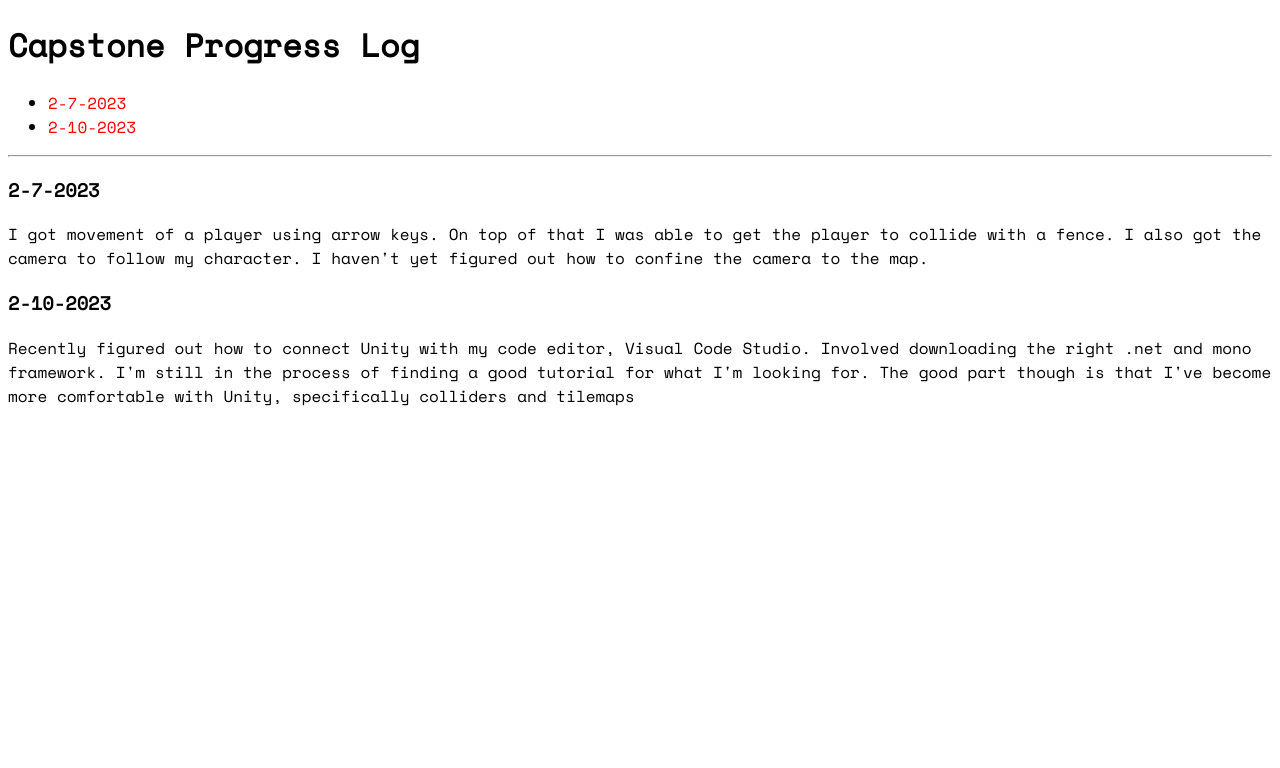
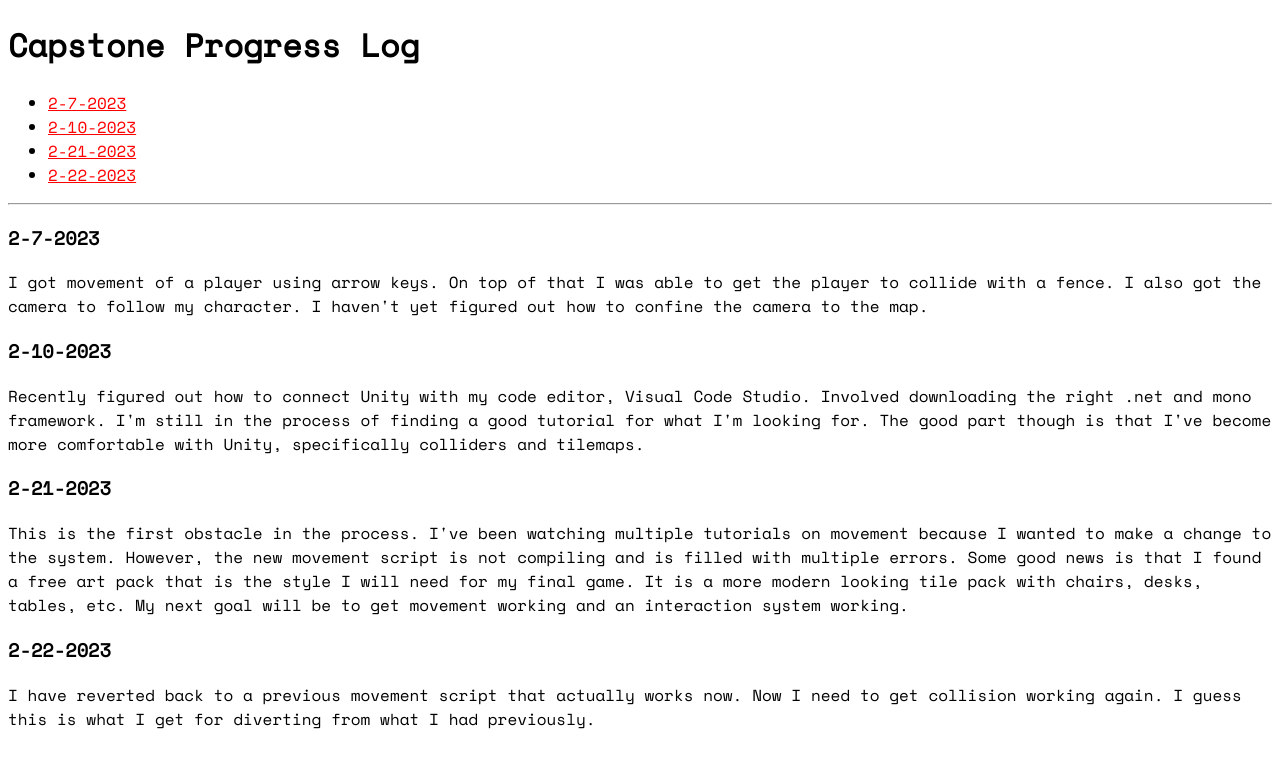
Before and after one commit to ljmamaral/washington, a PHP site: page /capstone.html in a window 1280 px wide. Shown: the top 768 px of the page. Run offline with PHP 8.4, Linux system fonts and the light colour scheme.

Commit message:
no message

```diff
--- a/capstone.html
+++ b/capstone.html
@@ -2,18 +2,22 @@
 <html>
   <head>
     <title>Washington</title>
+
     <link href="style.css" type="text/css" rel="stylesheet">
     <link rel="preconnect" href="https://fonts.googleapis.com">
     <link rel="preconnect" href="https://fonts.gstatic.com" crossorigin>
     <link href="https://fonts.googleapis.com/css2?family=Space+Mono&display=swap" rel="stylesheet">
+
   </head>
   <body>
     <header>
       <h1>Capstone Progress Log</h1>
       <nav>
         <ul>
-            <li><a id="1">2-7-2023</a></li>
-            <li><a id="2">2-10-2023</a></li>
+            <li><a href="#entry_01">2-7-2023</a></li>
+            <li><a href="#entry_02">2-10-2023</a></li>
+            <li><a href="#entry_03">2-21-2023</a></li>
+            <li><a href="#entry_04">2-22-2023</a></li>
         </ul>
       </nav>
     </header>
@@ -21,12 +25,20 @@
     <main>
       <section>
         <article>
-          <h3 id="1">2-7-2023</h3>
+          <h3 id="entry_01">2-7-2023</h3>
           <p>I got movement of a player using arrow keys. On top of that I was able to get the player to collide with a fence. I also got the camera to follow my character. I haven't yet figured out how to confine the camera to the map.</p>
         </article>
         <article>
-            <h3 id="2">2-10-2023</h3>
-            <p>Recently figured out how to connect Unity with my code editor, Visual Code Studio. Involved downloading the right .net and mono framework. I'm still in the process of finding a good tutorial for what I'm looking for. The good part though is that I've become more comfortable with Unity, specifically colliders and tilemaps</p>
+            <h3 id="entry_02">2-10-2023</h3>
+            <p>Recently figured out how to connect Unity with my code editor, Visual Code Studio. Involved downloading the right .net and mono framework. I'm still in the process of finding a good tutorial for what I'm looking for. The good part though is that I've become more comfortable with Unity, specifically colliders and tilemaps.</p>
+          </article>
+          <article>
+            <h3 id="entry_03">2-21-2023</h3>
+            <p>This is the first obstacle in the process. I've been watching multiple tutorials on movement because I wanted to make a change to the system. However, the new movement script is not compiling and is filled with multiple errors. Some good news is that I found a free art pack that is the style I will need for my final game. It is a more modern looking tile pack with chairs, desks, tables, etc. My next goal will be to get movement working and an interaction system working.</p>
+          </article>
+          <article>
+            <h3 id="entry_04">2-22-2023</h3>
+            <p>I have reverted back to a previous movement script that actually works now. Now I need to get collision working again. I guess this is what I get for diverting from what I had previously.</p>
           </article>
       </section>
     </main>
--- a/style.css
+++ b/style.css
@@ -3,7 +3,6 @@
     font-family: 'Space Mono', monospace;
     color: black;
 }
-
 
 /* ------ Media ------ */
 a {
```
Also changed, not shown: bootstrap-sample.html (+4 -10 lines), index.html (+11 -1 lines).
